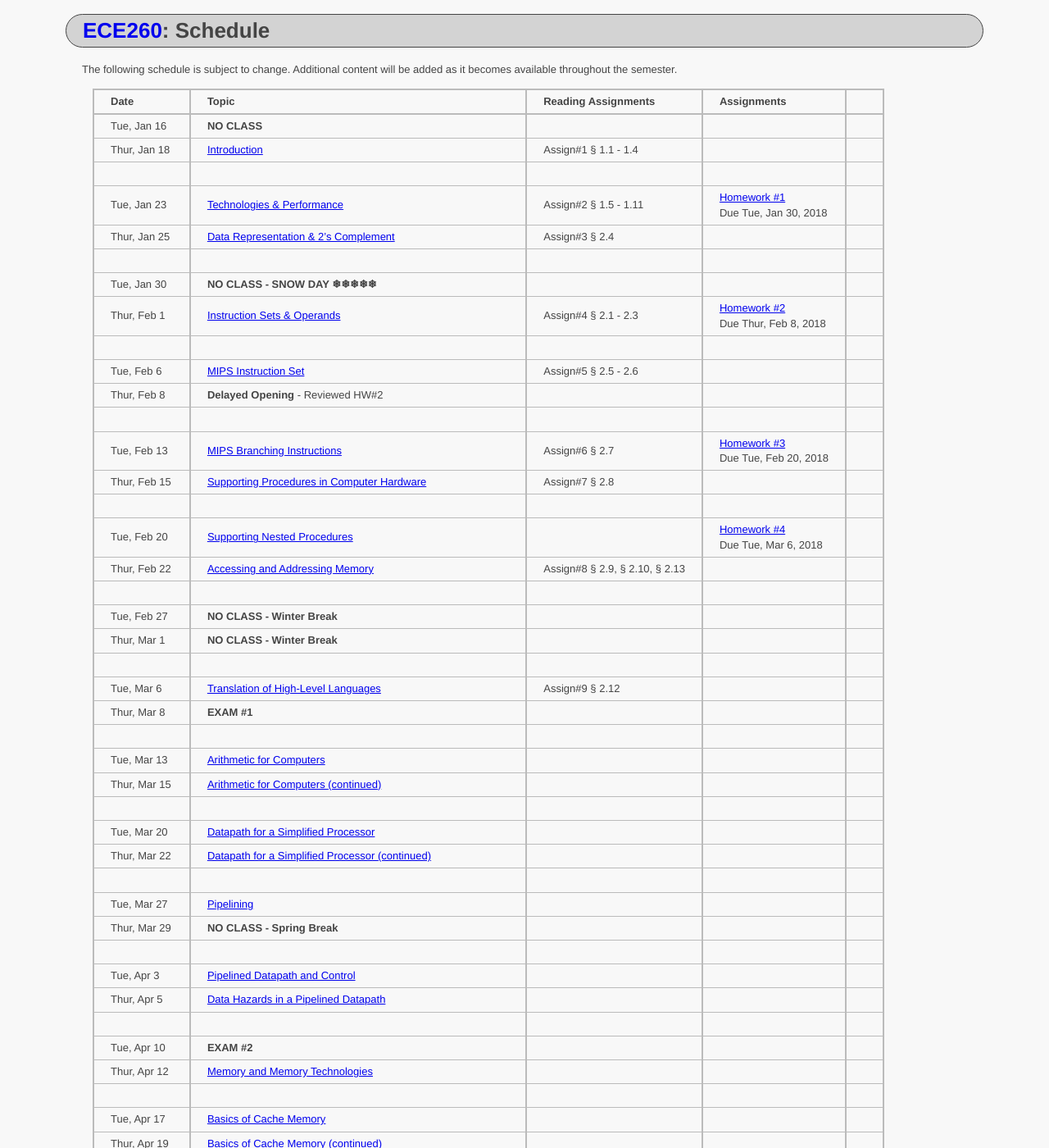
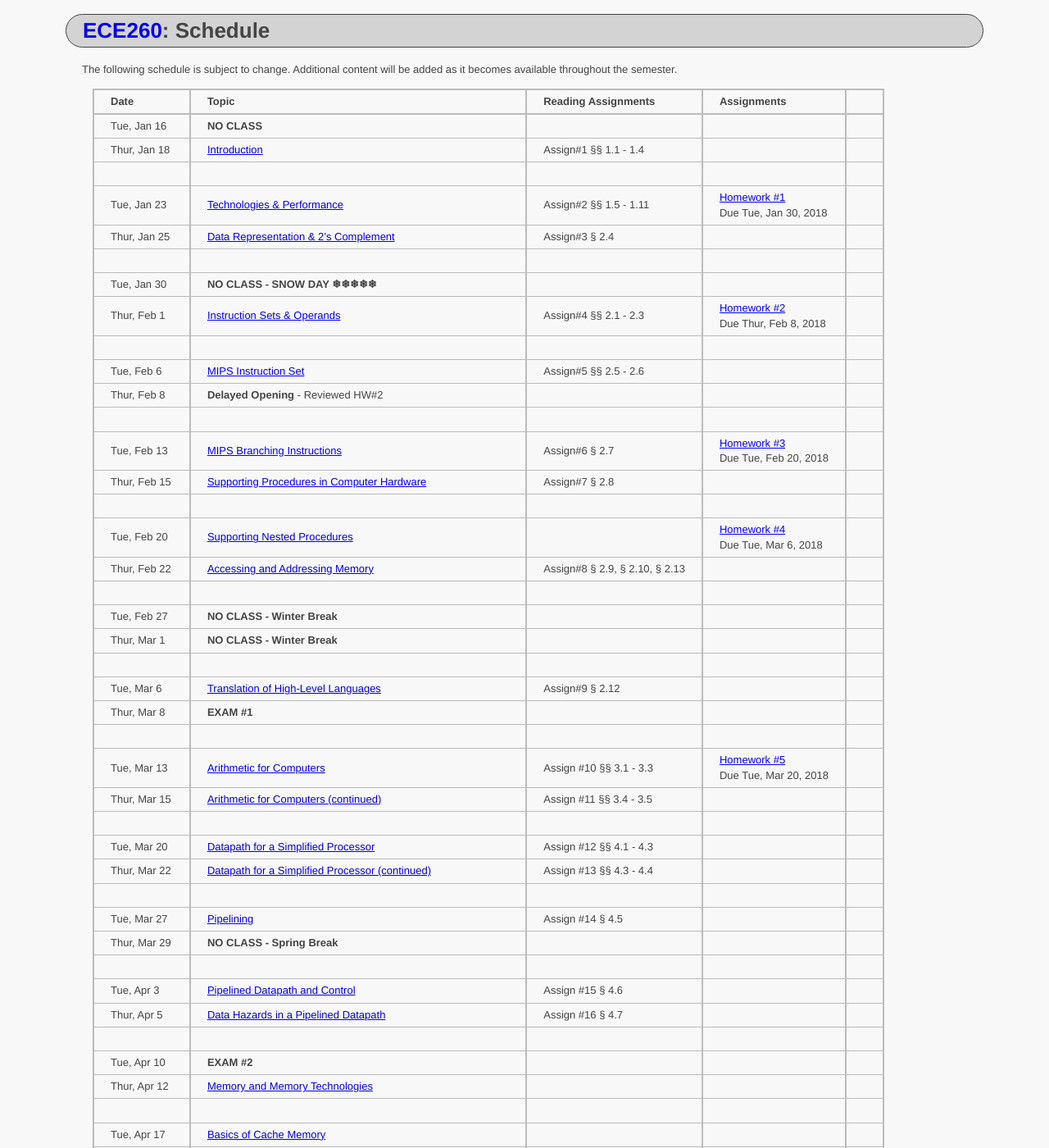
Before and after one commit to ycpcs/ece260-spring2018, a Jekyll site: the page built from schedule_lecture.md, in a window 1280 px wide and 1400 px high. Shown: the whole window at 82% size. Built offline with Jekyll 4.4.1, drawn with Linux system fonts in a browser that asks for light colours.

Commit message:
updated schedule and added hw#5

```diff
--- a/schedule_lecture.md
+++ b/schedule_lecture.md
@@ -11,15 +11,15 @@ Additional content will be added as it becomes available throughout the semester
 **Date**       | **Topic**                                                                                                        |  **Reading Assignments**          |  **Assignments**
 :--------------|:-----------------------------------------------------------------------------------------------------------------|:----------------------------------|:-----------------------------------------------------------------------
 Tue, Jan 16    |  **NO CLASS**                                                                                                    |                                   |
-Thur, Jan 18   |  [Introduction](lectures/lecture1_introduction.pdf)                                                              |  Assign#1 § 1.1 - 1.4             |
+Thur, Jan 18   |  [Introduction](lectures/lecture1_introduction.pdf)                                                              |  Assign#1 §§ 1.1 - 1.4            |
 | | |
-Tue, Jan 23    |  [Technologies & Performance](lectures/lecture2_technologies_and_performance.pdf)                                |  Assign#2 § 1.5 - 1.11            |  [Homework #1](homework/Homework_Assignment_1.txt) <br> Due Tue, Jan 30, 2018
+Tue, Jan 23    |  [Technologies & Performance](lectures/lecture2_technologies_and_performance.pdf)                                |  Assign#2 §§ 1.5 - 1.11           |  [Homework #1](homework/Homework_Assignment_1.txt) <br> Due Tue, Jan 30, 2018
 Thur, Jan 25   |  [Data Representation & 2's Complement](lectures/lecture3_data_representation_and_2s_complement.pdf)             |  Assign#3 § 2.4                   |
  | | |
 Tue, Jan 30    |  **NO CLASS - SNOW DAY ❄❄❄❄❄**                                                                                   |                                   |
-Thur, Feb 1    |  [Instruction Sets & Operands](lectures/lecture4_instructions_and_instruction_sets.pdf)                          |  Assign#4 § 2.1 - 2.3             |  [Homework #2](homework/Homework_Assignment_2.txt) <br> Due Thur, Feb 8, 2018
+Thur, Feb 1    |  [Instruction Sets & Operands](lectures/lecture4_instructions_and_instruction_sets.pdf)                          |  Assign#4 §§ 2.1 - 2.3            |  [Homework #2](homework/Homework_Assignment_2.txt) <br> Due Thur, Feb 8, 2018
  | | |
-Tue, Feb 6     |  [MIPS Instruction Set](lectures/lecture5_MIPS_instruction_set.pdf)                                              |  Assign#5 § 2.5 - 2.6             |
+Tue, Feb 6     |  [MIPS Instruction Set](lectures/lecture5_MIPS_instruction_set.pdf)                                              |  Assign#5 §§ 2.5 - 2.6            |
 Thur, Feb 8    |  **Delayed Opening** - Reviewed HW#2                                                                             |                                   |
  | | |
 Tue, Feb 13    |  [MIPS Branching Instructions](lectures/lecture6_MIPS_Branching_Instructions.pdf)                                |  Assign#6 § 2.7                   |  [Homework #3](homework/Homework_Assignment_3.txt) <br> Due Tue, Feb 20, 2018
@@ -34,17 +34,17 @@ Thur, Mar 1    |  **NO CLASS - Winter Break**
 Tue, Mar 6     |  [Translation of High-Level Languages](lectures/lecture10_Translation_of_High-Level_Languages.pdf)               |  Assign#9 § 2.12                  |
 Thur, Mar 8    |  **EXAM #1**                                                                                                     |                                   |
  | | |
-Tue, Mar 13    |  [Arithmetic for Computers](lectures/lecture11_Arithmetic_for_Computers.pdf)                                     |                                   |  <!-- § 3.1 - 3.3 --> <!-- [Homework #5](homework/Homework_Assignment_5.txt) <br> Due Thur, Mar 23, 2017 -->  <!-- § 3.5 maybe do some float examples in 2018 if no snow day! -->
-Thur, Mar 15   |  [Arithmetic for Computers (continued)](lectures/lecture11_Arithmetic_for_Computers.pdf)                         |                                   |  <!-- § 3.4 - 3.5 -->
+Tue, Mar 13    |  [Arithmetic for Computers](lectures/lecture11_Arithmetic_for_Computers.pdf)                                     |  Assign #10 §§ 3.1 - 3.3          |  [Homework #5](homework/Homework_Assignment_5.txt) <br> Due Tue, Mar 20, 2018
+Thur, Mar 15   |  [Arithmetic for Computers (continued)](lectures/lecture11_Arithmetic_for_Computers.pdf)                         |  Assign #11 §§ 3.4 - 3.5          |  <!-- § 3.5 maybe do some float examples in 2018 if no snow day! -->
  | | |
-Tue, Mar 20    |  [Datapath for a Simplified Processor](lectures/lecture12_Datapath_for_a_Simplified_Processor.pdf)               |                                   |  <!-- § 4.1 - 4.3 -->
-Thur, Mar 22   |  [Datapath for a Simplified Processor (continued)](lectures/lecture12_Datapath_for_a_Simplified_Processor.pdf)   |                                   |  <!-- § 4.3 - 4.4 --> <!-- [Homework #6](homework/Homework_Assignment_6.txt) <br> Due Tue, Apr 4, 2017 -->
+Tue, Mar 20    |  [Datapath for a Simplified Processor](lectures/lecture12_Datapath_for_a_Simplified_Processor.pdf)               |  Assign #12 §§ 4.1 - 4.3          |
+Thur, Mar 22   |  [Datapath for a Simplified Processor (continued)](lectures/lecture12_Datapath_for_a_Simplified_Processor.pdf)   |  Assign #13 §§ 4.3 - 4.4          |  <!-- [Homework #6](homework/Homework_Assignment_6.txt) <br> Due Tue, Apr 4, 2017 -->
  | | |
-Tue, Mar 27    |  [Pipelining](lectures/lecture13_Pipelining.pdf)                                                                 |                                   |  <!-- § 4.5 -->
-Thur, Mar 29   |  **NO CLASS - Spring Break**                                                                                     |                                   | <!-- Spring Break -->
+Tue, Mar 27    |  [Pipelining](lectures/lecture13_Pipelining.pdf)                                                                 |  Assign #14 § 4.5                 |
+Thur, Mar 29   |  **NO CLASS - Spring Break**                                                                                     |                                   |  <!-- Spring Break -->
  | | |
-Tue, Apr 3     |  [Pipelined Datapath and Control](lectures/lecture14_Pipelined_Datapath_and_Control.pdf)                         |                                   |  <!-- § 4.6 --> <!-- [Homework #7](homework/Homework_Assignment_7.txt) <br> No Submission Required -->
-Thur, Apr 5    |  [Data Hazards in a Pipelined Datapath](lectures/lecture15_Data_and_Control_Hazards_in_a_Pipelined_Datapath.pdf) |                                   |  <!-- § 4.7 -->
+Tue, Apr 3     |  [Pipelined Datapath and Control](lectures/lecture14_Pipelined_Datapath_and_Control.pdf)                         |  Assign #15 § 4.6                 |  <!-- [Homework #7](homework/Homework_Assignment_7.txt) <br> No Submission Required -->
+Thur, Apr 5    |  [Data Hazards in a Pipelined Datapath](lectures/lecture15_Data_and_Control_Hazards_in_a_Pipelined_Datapath.pdf) |  Assign #16 § 4.7                 |
  | | |
 Tue, Apr 10    |  **EXAM #2**                                                                                                     |                                   |
 Thur, Apr 12   |  [Memory and Memory Technologies](lectures/lecture16_Memory_and_Memory_Technologies.pdf)                         |                                   |  <!-- § 5.1 - 5.2 --> <!-- [Homework #8](homework/Homework_Assignment_8.txt) <br> Due Thur, Apr 27, 2017 -->
```
Also changed, not shown: homework/Homework_Assignment_5.txt (added, +44 -0 lines).
